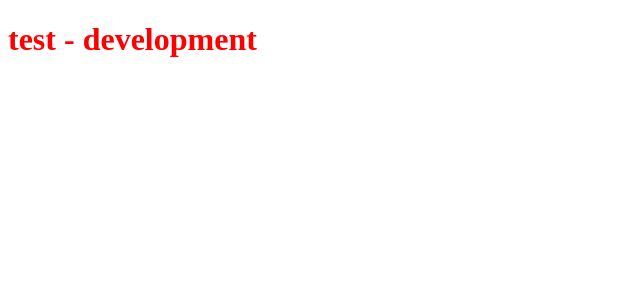
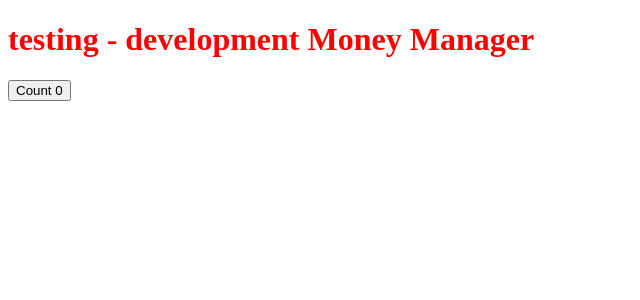
Before and after one commit to lpzchrstn/Money-Manager, a React app: page / in a window 1280 px wide. Shown: the top 300 px of the page, without its empty margins (0-640 px from the left). Built offline with nearby package versions, Linux system fonts and the light colour scheme.

Commit message:
Final Config Changes

```diff
--- a/src/App.tsx
+++ b/src/App.tsx
@@ -1,5 +1,13 @@
 import './styles.css';
+import { ClickCounter } from './ClickCounter';
 
-export const App = () =>{
-    return <h1>test - {process.env.NODE_ENV}</h1>;
-}
+export const App = () => {
+  return (
+    <>
+      <h1>
+        testing - {process.env.NODE_ENV} {process.env.APP_NAME}
+      </h1>
+      <ClickCounter />
+    </>
+  );
+};
--- /dev/null
+++ b/src/ClickCounter.tsx
@@ -0,0 +1,10 @@
+import { useState } from 'react';
+
+export const ClickCounter = () => {
+  const [count, setCount] = useState(0);
+  return (
+    <div>
+      <button onClick={() => setCount((c) => c + 1)}>Count {count}</button>
+    </div>
+  );
+};
--- a/src/declarations.d.ts
+++ b/src/declarations.d.ts
@@ -1,5 +1,5 @@
- declare module '*.png'
+declare module '*.png';
 declare module '*.svg' {
-  const content: string
-  export default content
+  const content: string;
+  export default content;
 }
--- a/src/index.tsx
+++ b/src/index.tsx
@@ -1,4 +1,4 @@
 import ReactDOM from 'react-dom';
 import { App } from './App';
 
-ReactDOM.render(<App/>, document.getElementById('root'));
+ReactDOM.render(<App />, document.getElementById('root'));
```
Also changed, not shown: package.json (+16 -2 lines), .eslintrc.js (added), .prettierrc.js (added), 1 other file (tests, documents, lock files or other folders).
